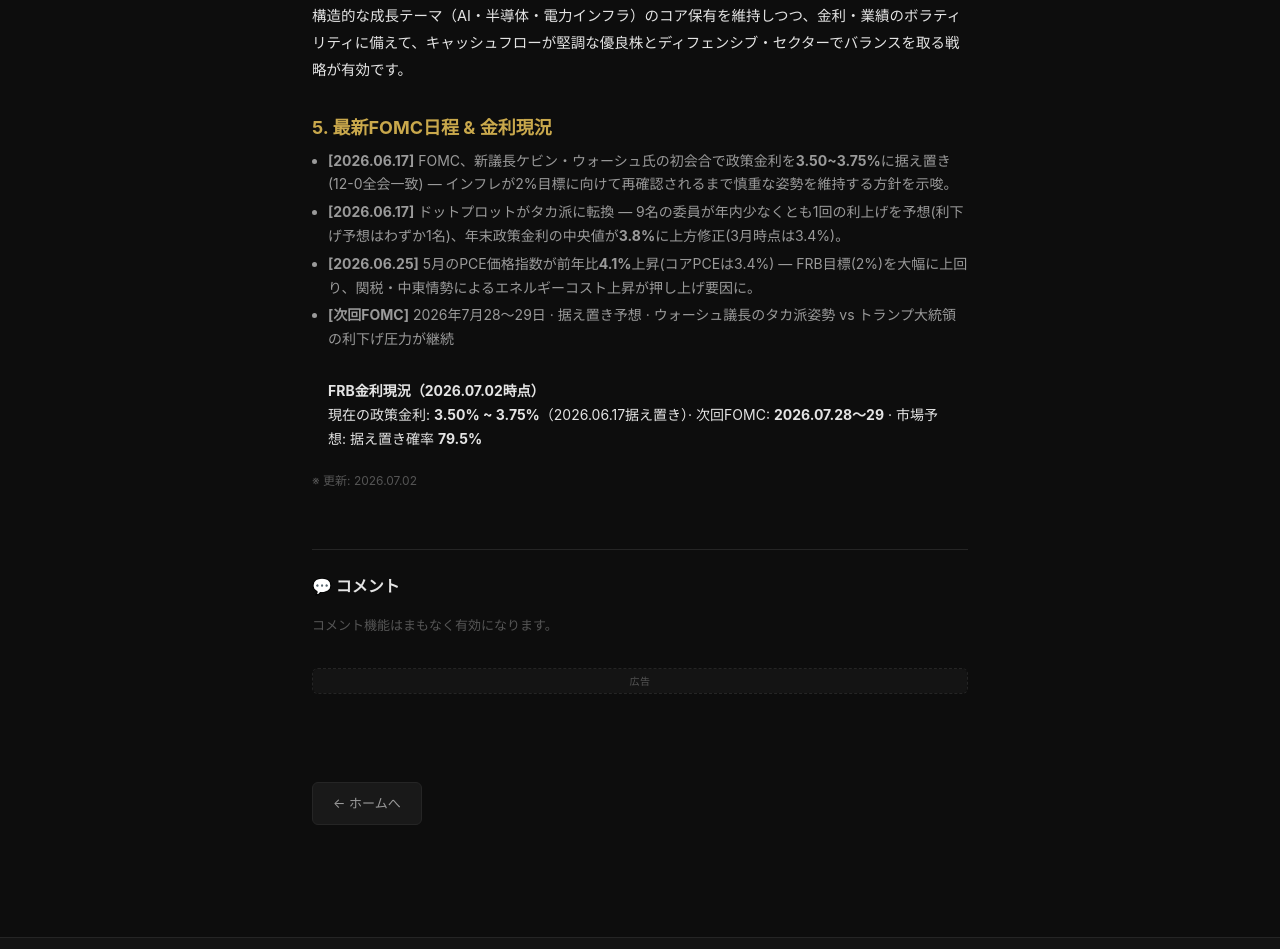
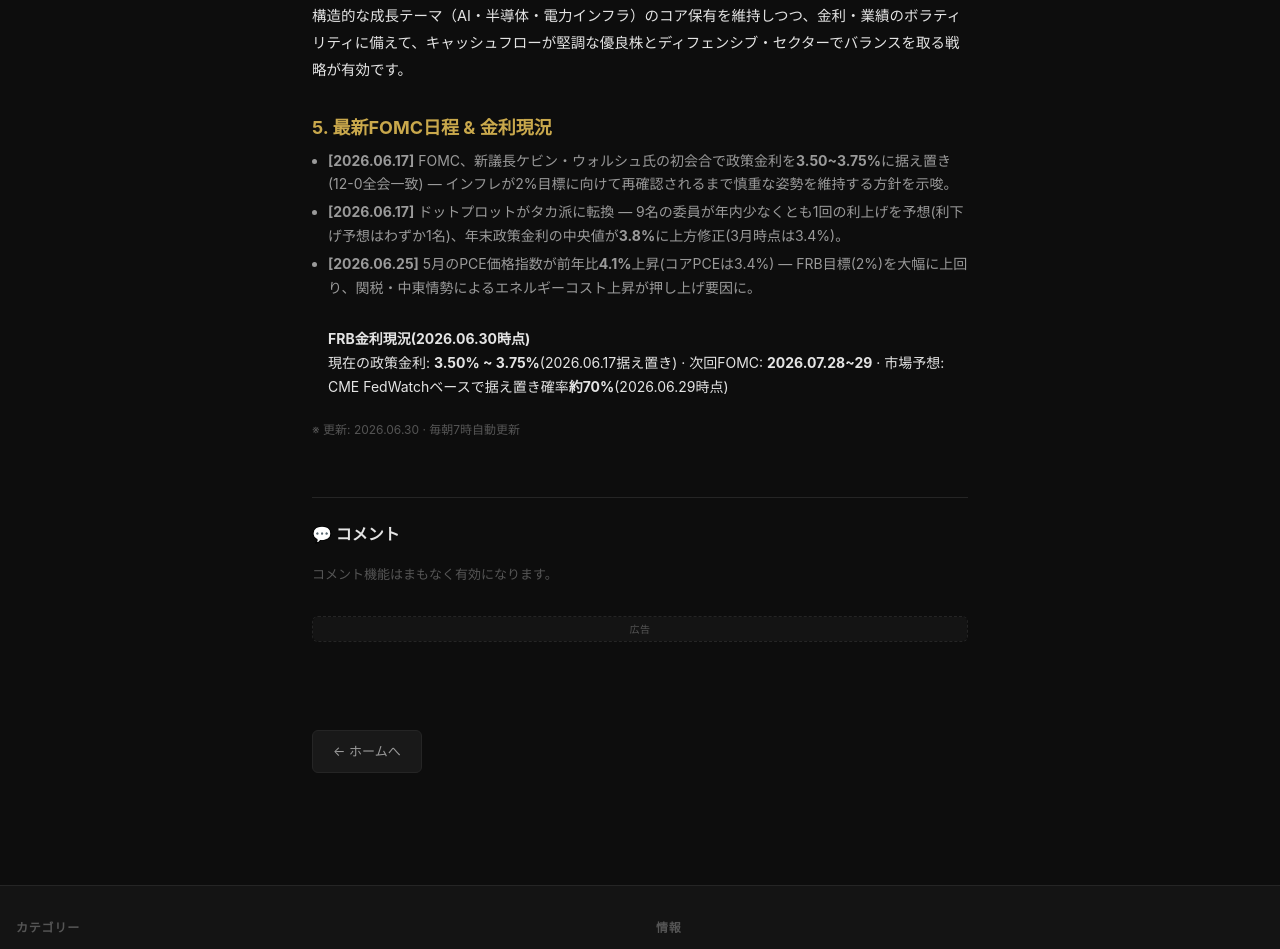
Before and after one commit to insukimee/-, a plain HTML site: page ja/economy-trends.html in a window 1280 px wide. Shown: the part 890-1839 px from the top of the page. Drawn offline with Linux system fonts and the light colour scheme.

Commit message:
Revert economy-trends to main base to resolve merge conflict

```diff
--- a/ja/economy-trends.html
+++ b/ja/economy-trends.html
@@ -67,16 +67,15 @@
         <p>構造的な成長テーマ（AI・半導体・電力インフラ）のコア保有を維持しつつ、金利・業績のボラティリティに備えて、キャッシュフローが堅調な優良株とディフェンシブ・セクターでバランスを取る戦略が有効です。</p>
         <h2>5. 最新FOMC日程 &amp; 金利現況</h2>
         <ul id="fomc-news-list">
-          <li><strong>[2026.06.17]</strong> FOMC、新議長ケビン・ウォーシュ氏の初会合で政策金利を<strong>3.50~3.75%</strong>に据え置き(12-0全会一致) — インフレが2%目標に向けて再確認されるまで慎重な姿勢を維持する方針を示唆。</li>
+          <li><strong>[2026.06.17]</strong> FOMC、新議長ケビン・ウォルシュ氏の初会合で政策金利を<strong>3.50~3.75%</strong>に据え置き(12-0全会一致) — インフレが2%目標に向けて再確認されるまで慎重な姿勢を維持する方針を示唆。</li>
           <li><strong>[2026.06.17]</strong> ドットプロットがタカ派に転換 — 9名の委員が年内少なくとも1回の利上げを予想(利下げ予想はわずか1名)、年末政策金利の中央値が<strong>3.8%</strong>に上方修正(3月時点は3.4%)。</li>
           <li><strong>[2026.06.25]</strong> 5月のPCE価格指数が前年比<strong>4.1%</strong>上昇(コアPCEは3.4%) — FRB目標(2%)を大幅に上回り、関税・中東情勢によるエネルギーコスト上昇が押し上げ要因に。</li>
-          <li><strong>[次回FOMC]</strong> 2026年7月28〜29日 · 据え置き予想 · ウォーシュ議長のタカ派姿勢 vs トランプ大統領の利下げ圧力が継続</li>
         </ul>
         <div id="fomc-consensus-box" style="margin-top:14px;padding:12px 16px;border:1px solid var(--border);border-radius:8px;font-size:14px;line-height:1.7;">
-          <strong>FRB金利現況（2026.07.02時点）</strong><br>
-          現在の政策金利: <strong>3.50% ~ 3.75%</strong>（2026.06.17据え置き）· 次回FOMC: <strong>2026.07.28〜29</strong> · 市場予想: 据え置き確率 <strong>79.5%</strong>
+          <strong>FRB金利現況(2026.06.30時点)</strong><br>
+          現在の政策金利: <strong>3.50% ~ 3.75%</strong>(2026.06.17据え置き) · 次回FOMC: <strong>2026.07.28~29</strong> · 市場予想: CME FedWatchベースで据え置き確率<strong>約70%</strong>(2026.06.29時点)
         </div>
-        <p style="margin-top:8px;font-size:12px;color:var(--text-muted);">※ 更新: 2026.07.02</p>
+        <p style="margin-top:8px;font-size:12px;color:var(--text-muted);">※ 更新: 2026.06.30 · 毎朝7時自動更新</p>
       </div>
       <section class="comments">
         <h2 class="comments-title">💬 コメント</h2>
```
Also changed, not shown: ko/economy-trends.html (+3 -4 lines).
